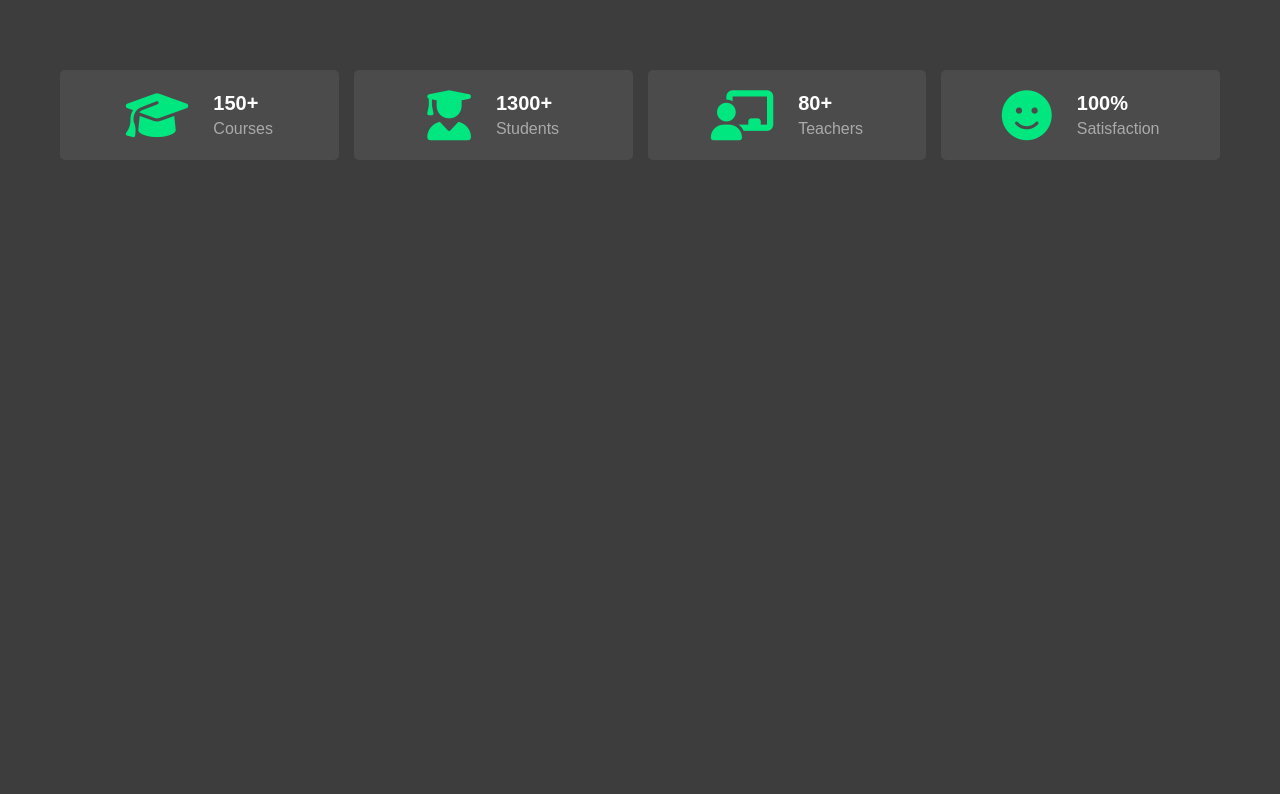
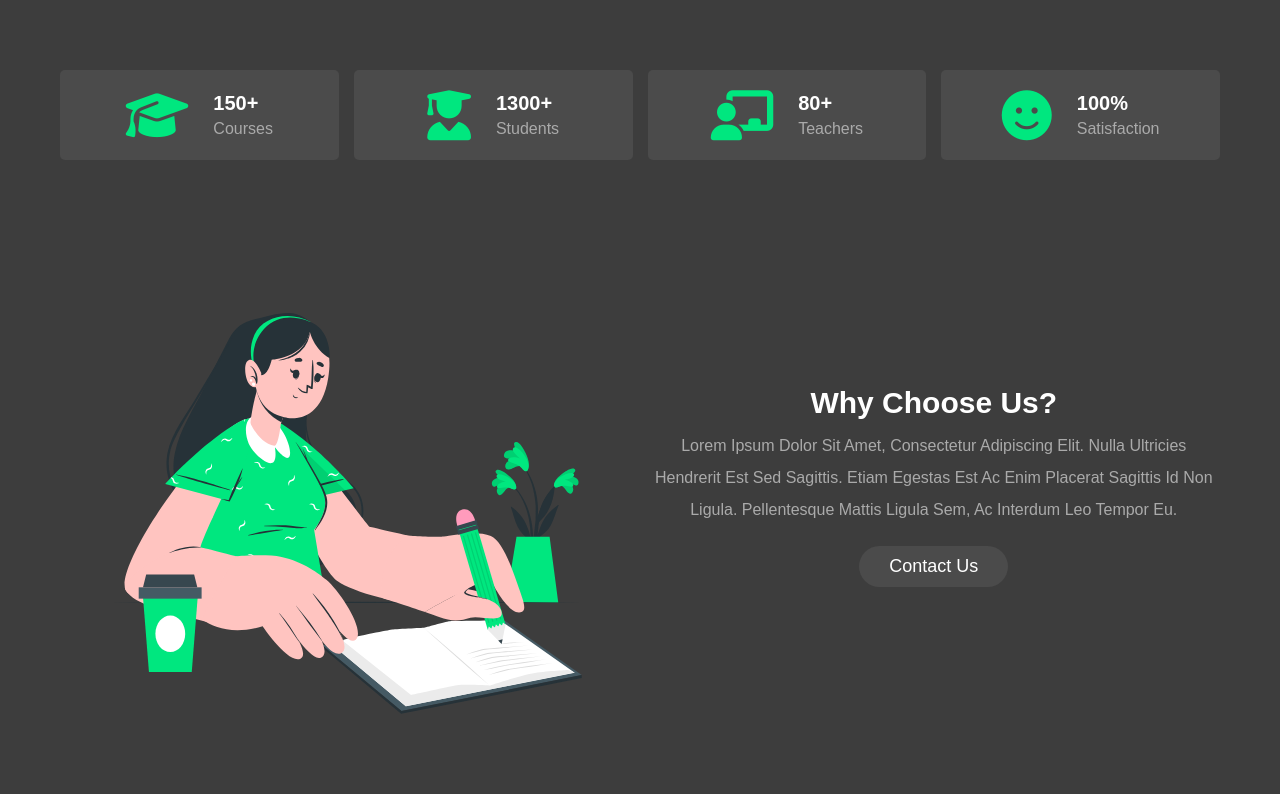
Before and after one commit to felipeluis223/webSiteEducational, a plain HTML site: page index.html in a window 1280 px wide. Shown: the part 565-1359 px from the top of the page. Before the commit the page ends 800 px from the top, so only its background shows below. Drawn offline with Linux system fonts and the light colour scheme; a web font is replaced by a local one.

Commit message:
segundo conteúdo da home

```diff
--- a/css/style.css
+++ b/css/style.css
@@ -156,6 +156,32 @@ section{
 	font-size: 1.6rem;
 	color: var(--light-white);
 }
+.about .row{
+	display: flex;
+	align-items: center;
+	gap: 1.5rem;
+	flex-wrap: wrap;
+}
+.about .row .image{
+	flex: 1 1 40rem;
+}
+.about .row .image img{
+	width: 100%;
+}
+.about .row .content{
+	text-align: center;
+	flex: 1 1 40rem;
+}
+.about .row .content h3{
+	font-size: 3rem;
+	color: var(--white);
+}
+.about .row .content p{
+	padding: 1rem 0;
+	line-height: 2;
+	font-size: 1.6rem;
+	color: var(--light-white);
+}
 
 
 /* media queries */
@@ -199,4 +225,7 @@ section{
 	html{
 		font-size: 50%;
 	}
+	.home .row .content h3{
+		font-size: 5rem;
+	}
 }
--- a/index.html
+++ b/index.html
@@ -81,6 +81,19 @@
 		</div>
 	</section>
 
+	<section class="about" id="about">
+		<div class="row">
+			<div class="image">
+				<img src="./images/about-img.svg">
+			</div>
+			<div class="content">
+				<h3>Why choose us?</h3>
+				<p>Lorem ipsum dolor sit amet, consectetur adipiscing elit. Nulla ultricies hendrerit est sed sagittis. Etiam egestas est ac enim placerat sagittis id non ligula. Pellentesque mattis ligula sem, ac interdum leo tempor eu.</p>
+				<a href="#contact" class="btn">contact us</a>
+			</div>
+		</div>
+	</section>
+
 	<!-- js file -->
 	<script type="text/javascript" src="./js/script.js"></script>
 </body>
```
